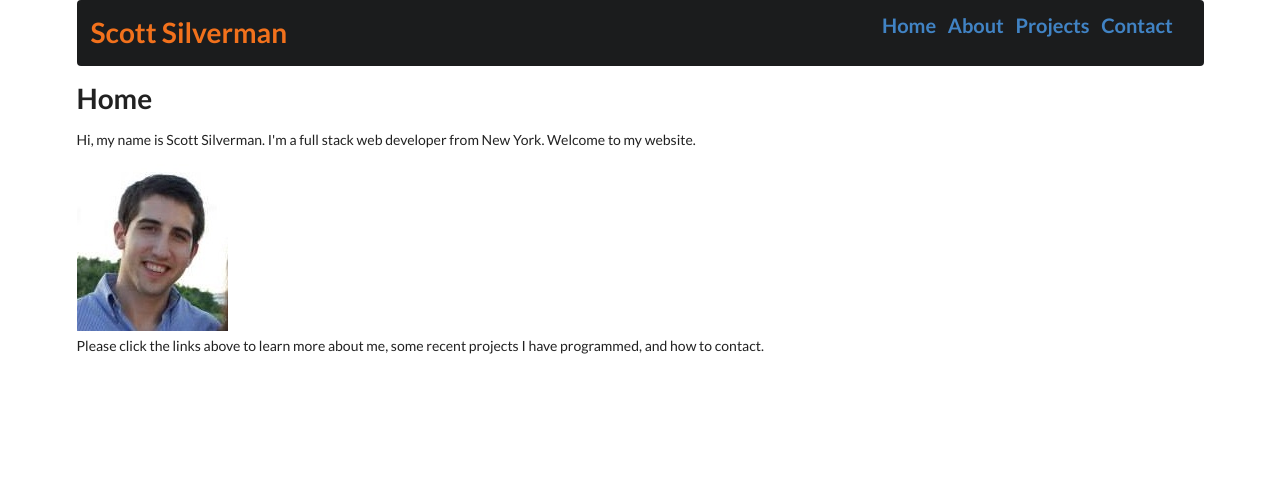
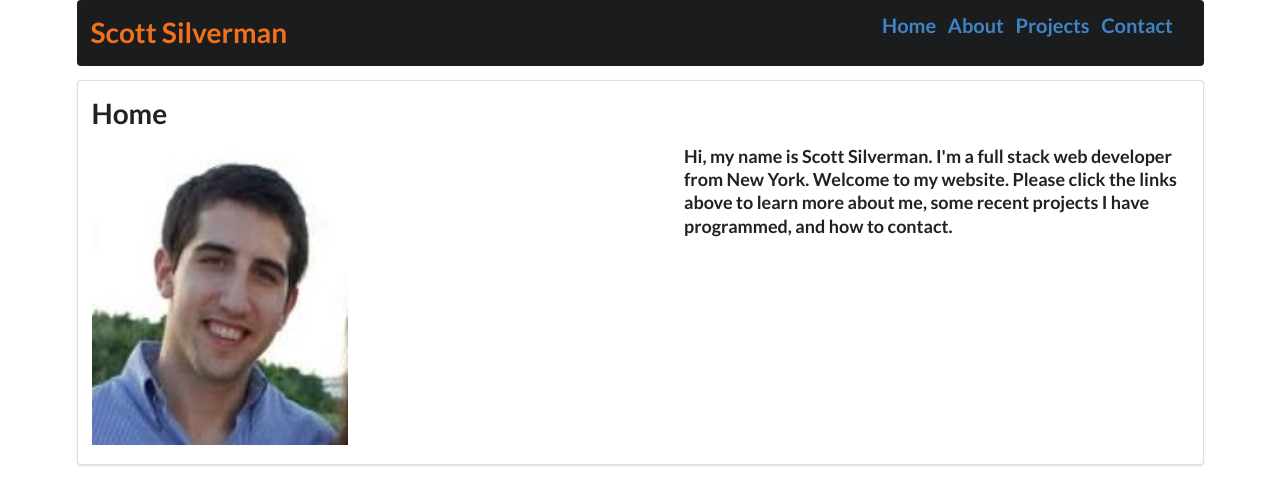
Before and after one commit to ScottMS724/my-website, a React (Create React App) app: page / in a window 1280 px wide. Shown: the top 504 px of the page. Built offline with nearby package versions, Linux system fonts and the light colour scheme.

Commit message:
add dividers

```diff
--- a/src/components/About.js
+++ b/src/components/About.js
@@ -2,7 +2,7 @@ import React from 'react'
 
 const About = () => {
     return (
-        <div>
+        <div className="ui segment">
             <h1>About Me</h1>
 
             <p>As a graduate of Flatiron School's software engineering course, I have significant experience
--- a/src/components/Contact.js
+++ b/src/components/Contact.js
@@ -2,7 +2,7 @@ import React from 'react'
 
 const Contact = () => {
     return (
-        <div>
+        <div className="ui segment">
             <h1>Contact</h1>
 
             <h3><a href="mailto:ScottMS724@gmail.com">ScottMS724@gmail.com</a> <i class="envelope icon"></i> </h3>
--- a/src/components/Home.js
+++ b/src/components/Home.js
@@ -3,14 +3,17 @@ import Headshot from '../nanheadshot.jpg'
 
 const Home = () => {
     return (
-        <div>
+        <div className="ui segment">
             <h1>Home</h1>
-
-            <p>Hi, my name is Scott Silverman. I'm a full stack web developer from New York. Welcome to my website.</p>
-
-            <img src={Headshot} alt=""/>
-
-            <p>Please click the links above to learn more about me, some recent projects I have programmed, and how to contact.</p>
+            <div className="ui two column very relaxed grid">
+                <div className="column">
+                    <img className="headshotsize" src={Headshot} alt=""/>
+                </div>
+                <div className="column">
+                    <p className="ui right floated header">Hi, my name is Scott Silverman. I'm a full stack web developer from New York. Welcome to my website.
+                    Please click the links above to learn more about me, some recent projects I have programmed, and how to contact.</p>
+                </div>
+            </div>
         </div>
     );
 };
--- a/src/components/Projects.js
+++ b/src/components/Projects.js
@@ -5,7 +5,7 @@ import SteamGames from '../steamgamesscreenshot.jpg'
 
 const Projects = () => {
     return (
-        <div>
+        <div className="ui segment">
             <h1>Projects</h1>
 
             <h4>Stadium Tracker</h4>
--- a/src/index.css
+++ b/src/index.css
@@ -1,5 +1,9 @@
 .bgblack {
     background-color: black
+}
+
+.bgolive {
+    background-color: #32CD32
 }
 
 .fontsize20 {
@@ -10,3 +14,8 @@
     height: 300px;
     width: 800px;
 }
+
+.headshotsize {
+    height: 300px;
+    width: 50%;
+}
```
